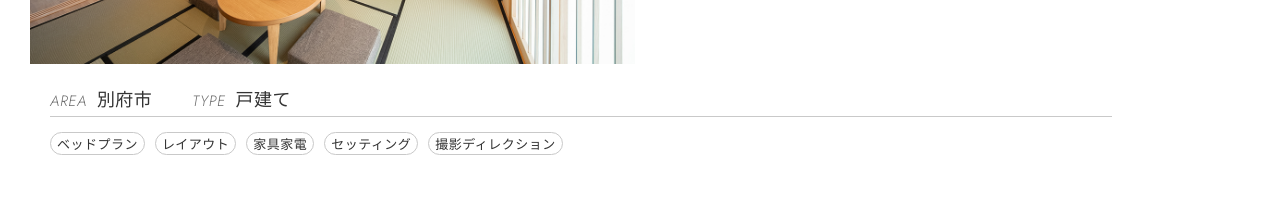
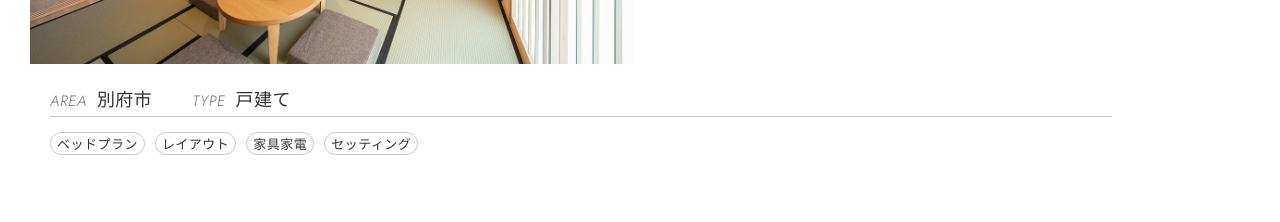
Before and after one commit to yu-fujita8/yu-fujita8.github.io, a plain HTML site: page index.html in a window 1280 px wide. Shown: the part 4640-4862 px from the top of the page. Drawn offline with Linux system fonts and the light colour scheme.

Commit message:
Comment out '撮影ディレクション' list item

```diff
--- a/index.html
+++ b/index.html
@@ -170,7 +170,7 @@
             <!-- <li class="works__tag-item">住宅設備</li> -->
             <!-- <li class="works__tag-item">ウィンドウトリートメント</li> -->
             <li class="works__tag-item">セッティング</li>
-            <li class="works__tag-item">撮影ディレクション</li>
+            <!-- <li class="works__tag-item">撮影ディレクション</li> -->
           </ul>
         </div>
      </li>
```
